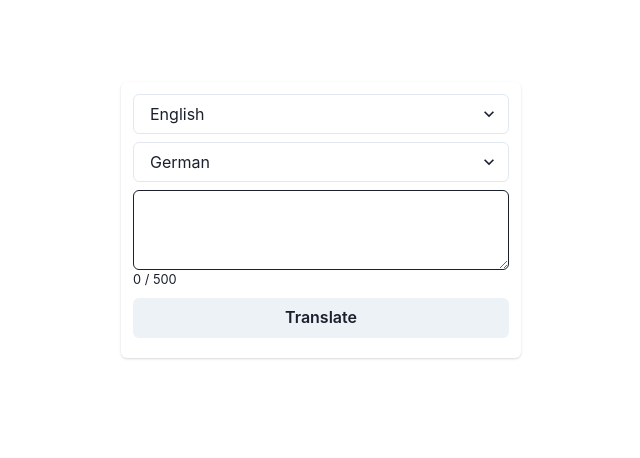
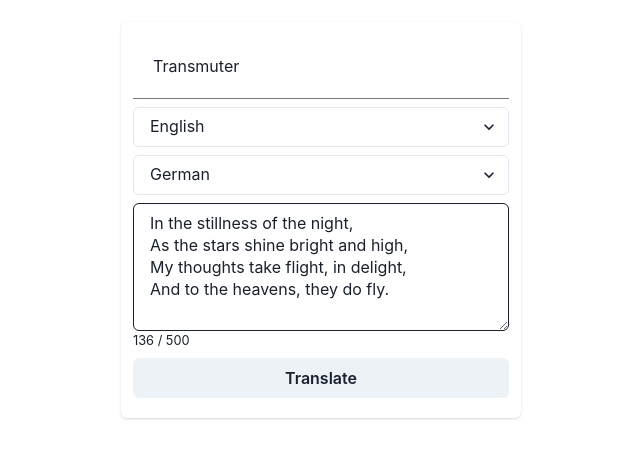
Before and after one commit to rjmacarthy/transmuter, a React app: page / in a window 1280 px wide. Shown: the part 180-638 px from the top of the page, without its empty margins (319-959 px from the left). Built offline with nearby package versions, Linux system fonts and the light colour scheme; the HTML template or start-up script is replaced by a standard one.

Commit message:
update transmuater ui

```diff
--- a/src/components/Transmuter.tsx
+++ b/src/components/Transmuter.tsx
@@ -1,6 +1,8 @@
 import {
   Button,
   Card,
+  CardHeader,
+  Divider,
   Flex,
   Select,
   Skeleton,
@@ -11,20 +13,25 @@ import _ from "lodash";
 import React from "react";
 import { translate } from "../transumter/translate";
 
-import { availableLanguges, OUTPUT_MAX_LEN } from "../var/constants";
+import {
+  availableLanguges,
+  initialText,
+  OUTPUT_MAX_LEN,
+} from "../var/constants";
 
 export const Transmuter = () => {
-  const [value, setValue] = React.useState<string>("");
+  const [value, setValue] = React.useState<string>(initialText);
   const [result, setResult] = React.useState<string>("");
   const [from, setFrom] = React.useState<string>("English");
   const [to, setTo] = React.useState<string>("German");
   const [loading, setLoading] = React.useState<boolean>(false);
 
   const handleChange = async (e: React.ChangeEvent<HTMLTextAreaElement>) => {
-    if (e.target.value.length > OUTPUT_MAX_LEN) {
+    const val: string = _.get(e, "target.value", "");
+    if (_.size(val) > OUTPUT_MAX_LEN) {
       return;
     }
-    setValue(e.target.value);
+    setValue(val);
   };
 
   const handleTranslate = async () => {
@@ -39,11 +46,17 @@ export const Transmuter = () => {
   return (
     <Flex justifyContent="center" alignItems="center" height="100vh">
       <Card p={3} minW={400} maxW={400}>
+        <CardHeader>
+          <Text>Transmuter</Text>
+        </CardHeader>
+        <Divider />
         <Select
+          mt={2}
           value={from}
           placeholder="Translate from"
           onChange={(e) => {
-            setFrom(e.target.value);
+            const val = _.get(e, "target.value", "");
+            setFrom(val);
           }}
         >
           {availableLanguges.map((lang) => (
@@ -57,7 +70,8 @@ export const Transmuter = () => {
           mt={2}
           placeholder="Translate to"
           onChange={(e) => {
-            setTo(e.target.value);
+            const val = _.get(e, "target.value", "");
+            setFrom(val);
           }}
         >
           {_.filter(availableLanguges, (lang) => lang !== from).map((lang) => (
@@ -66,7 +80,7 @@ export const Transmuter = () => {
             </option>
           ))}
         </Select>
-        <Textarea onChange={handleChange} mt={2} />
+        <Textarea onChange={handleChange} mt={2} value={value} rows={5} />
         <Text as="small">
           {value.length} / {OUTPUT_MAX_LEN}
         </Text>
--- a/src/var/constants.ts
+++ b/src/var/constants.ts
@@ -3,3 +3,8 @@ export const TOKENIZER_URL =
   "https://huggingface.co/t5-small/resolve/main/tokenizer.json";
 
 export const availableLanguges = ["English", "French", "German"];
+
+export const initialText = `In the stillness of the night,
+As the stars shine bright and high,
+My thoughts take flight, in delight,
+And to the heavens, they do fly.`;
```
